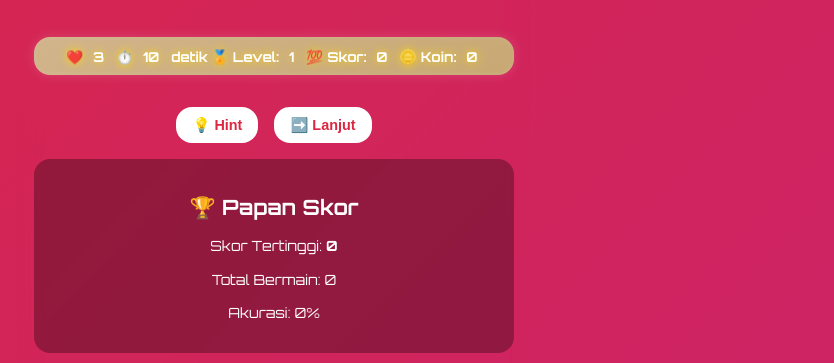
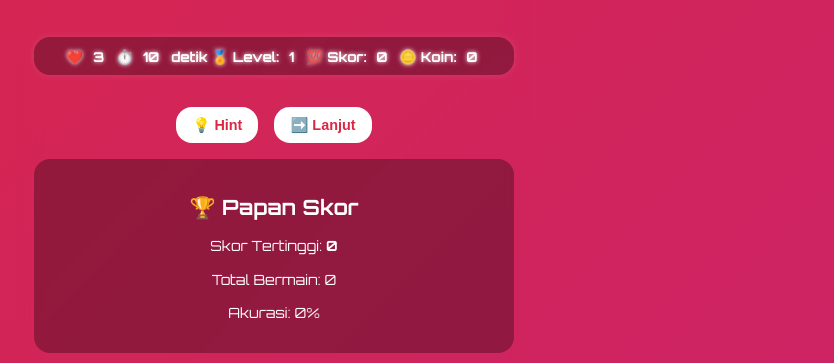
Before and after one commit to fasim-dev/tebakin, a plain HTML site: page index.html in a window 1280 px wide. Shown: the part 437-800 px from the top of the page, without its empty margins (366-1200 px from the left). Drawn offline with Linux system fonts and the light colour scheme.

Commit message:
Update style.css

```diff
--- a/style.css
+++ b/style.css
@@ -38,11 +38,9 @@ main { text-align: center; }
 
 .options button:active { transform: scale(0.95); }
 
-.status-bar.single-line { display: flex; flex-wrap: wrap; justify-content: center; align-items: center; gap: 0.5rem; background: linear-gradient(145deg, #d2b48c, #c8a974); padding: 0.6rem 1rem; border-radius: 1rem; font-size: 0.85rem; font-weight: bold; box-shadow: 0 0 12px rgba(255, 255, 255, 0.15), inset 0 0 5px rgba(255, 255, 255, 0.1); white-space: nowrap; margin: 1.5rem auto 2rem auto; text-shadow: 0 0 4px #fff; animation: pulseGlow 2s infinite ease-in-out; }
+.status-bar.single-line { display: flex; flex-wrap: wrap; justify-content: center; align-items: center; gap: 0.5rem; background: rgba(0, 0, 0, 0.3); /* Menyamakan warna seperti leaderboard */ padding: 0.6rem 1rem; border-radius: 1rem; font-size: 0.85rem; font-weight: bold; box-shadow: 0 0 8px rgba(255, 255, 255, 0.1); white-space: nowrap; margin: 1.5rem auto 2rem auto; text-shadow: 0 0 4px #fff; }
 
 .status-bar.single-line b { margin: 0 0.25rem 0 0.1rem; }
-
-@keyframes pulseGlow { 0% { text-shadow: 0 0 5px #fff; } 50% { text-shadow: 0 0 10px #ffd700; } 100% { text-shadow: 0 0 5px #fff; } }
 
 .actions { display: flex; justify-content: center; gap: 1rem; margin-bottom: 1rem; }
 
```
